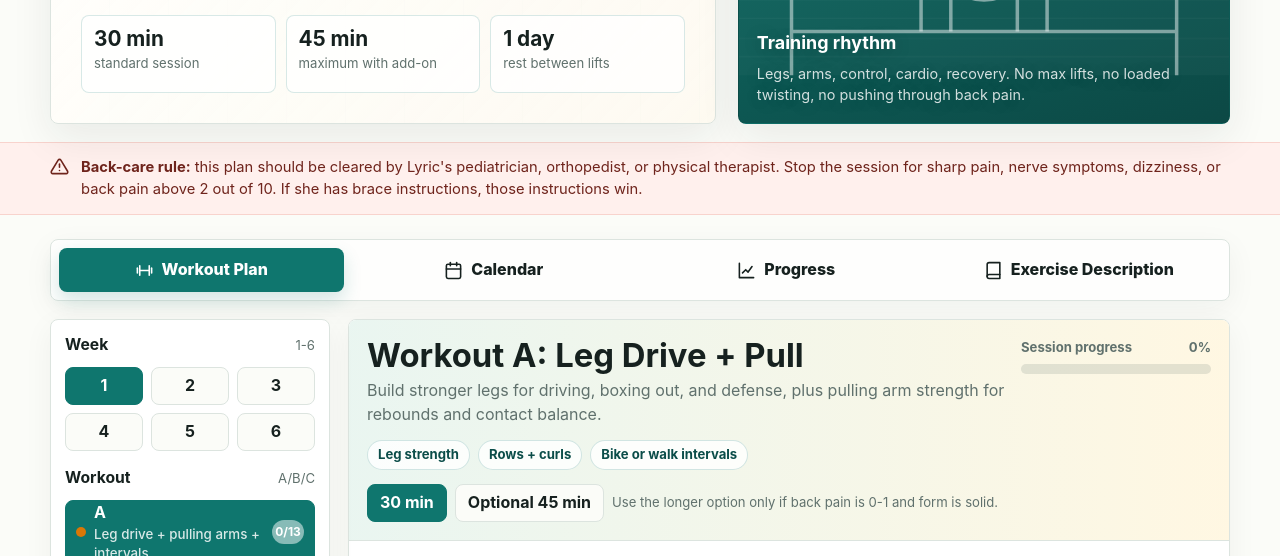
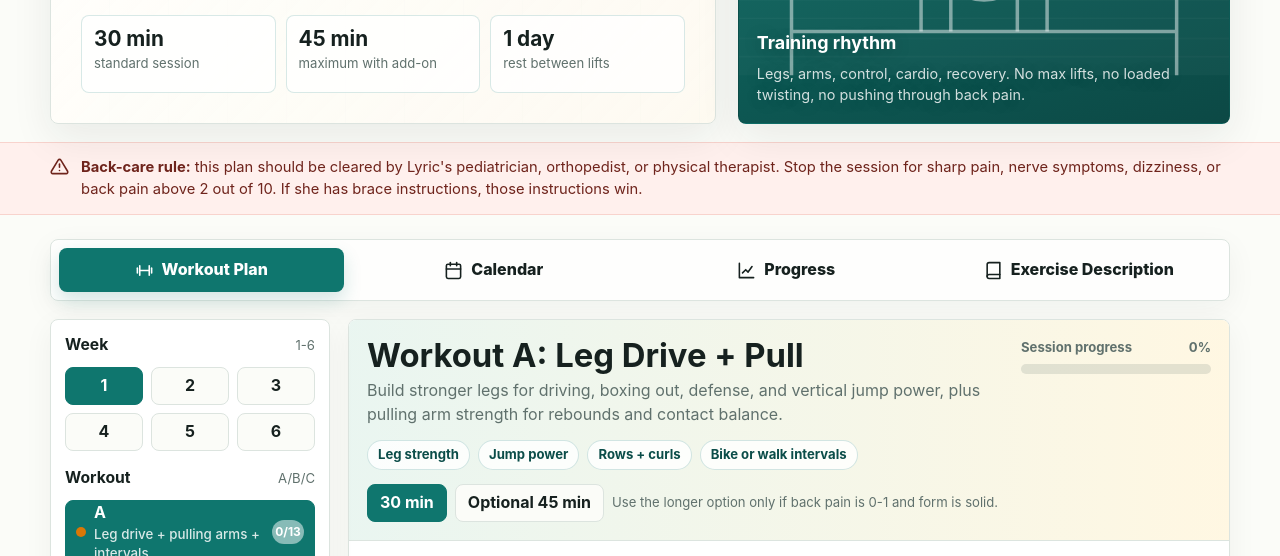
Before and after one commit to adhayes1906-coder/lyric-basketball-strength-tracker, a plain HTML site: page index.html in a window 1280 px wide. Shown: the part 386-942 px from the top of the page. Drawn offline with Linux system fonts and the light colour scheme.

Commit message:
Add files via upload

```diff
--- a/index.html
+++ b/index.html
@@ -1677,14 +1677,14 @@
   </footer>
 
   <script>
-    const storageKey = "lyric-basketball-strength-tracker-v2";
+    const storageKey = "lyric-basketball-strength-tracker-v3";
     const weeks = [1, 2, 3, 4, 5, 6];
     const plan = {
       A: {
         short: "Leg drive + pulling arms + intervals",
         title: "Workout A: Leg Drive + Pull",
-        summary: "Build stronger legs for driving, boxing out, and defense, plus pulling arm strength for rebounds and contact balance.",
-        badges: ["Leg strength", "Rows + curls", "Bike or walk intervals"],
+        summary: "Build stronger legs for driving, boxing out, defense, and vertical jump power, plus pulling arm strength for rebounds and contact balance.",
+        badges: ["Leg strength", "Jump power", "Rows + curls", "Bike or walk intervals"],
         segments: [
           {
             name: "Warm-up",
@@ -1742,6 +1742,7 @@
             items: [
               ["Wall sit", "Back relaxed against wall, knees comfortable, breathe.", "3 x 20 sec"],
               ["Calf raise", "Rise and lower slowly while holding a wall for balance.", "2 x 12"],
+              ["Squat-to-calf raise", "Stand from a mini squat and reach tall without leaving the ground.", "2 x 8"],
               ["Band row + curl", "One row, one curl, reset posture before each rep.", "2 x 8 each"]
             ]
           }
@@ -1750,8 +1751,8 @@
       B: {
         short: "Arms + single-leg balance + footwork",
         title: "Workout B: Arms + Balance",
-        summary: "Train pushing arms, shoulder control, triceps, and single-leg strength for stable cuts and controlled contact.",
-        badges: ["Push strength", "Single-leg legs", "Footwork"],
+        summary: "Train pushing arms, shoulder control, triceps, single-leg strength, and ankle spring for stable cuts and better lift.",
+        badges: ["Push strength", "Single-leg legs", "Jump mechanics", "Footwork"],
         segments: [
           {
             name: "Warm-up",
@@ -1809,6 +1810,7 @@
             items: [
               ["Push-up + triceps pair", "Incline push-up, then band triceps pressdown.", "1-2 sets each"],
               ["Reverse lunge practice", "Small controlled step, hold a chair if needed.", "2 x 5/side"],
+              ["Low pogo hops", "Tiny quiet hops from the ankles; stop if knees or back complain.", "2 x 10"],
               ["Ball handling", "Stationary pounds and crossovers without twisting hard.", "4 min"]
             ]
           }
@@ -1817,8 +1819,8 @@
       C: {
         short: "Leg power + strong arms + conditioning",
         title: "Workout C: Leg Power + Strong Arms",
-        summary: "Practice safe landing mechanics, stronger legs, pressing and pulling arms, and short conditioning bursts.",
-        badges: ["Leg power", "Press + pull arms", "Short intervals"],
+        summary: "Practice safe landing mechanics, stronger legs, vertical jump technique, pressing and pulling arms, and short conditioning bursts.",
+        badges: ["Leg power", "Vertical jump", "Press + pull arms", "Short intervals"],
         segments: [
           {
             name: "Warm-up",
@@ -1848,7 +1850,8 @@
             icon: "shield",
             items: [
               ["Bench plank", "Elbows on bench, breathe, no sagging.", "2 x 25 sec"],
-              ["Snap-down to athletic stance", "Rise onto toes, land quiet, hold posture.", "2 x 5"]
+              ["Snap-down to athletic stance", "Rise onto toes, land quiet, hold posture.", "2 x 5"],
+              ["Submax vertical jump practice", "Jump at 70-80%, land quietly, hold the landing.", "3 x 3"]
             ]
           },
           {
@@ -1876,6 +1879,7 @@
             items: [
               ["Wall sit + curl pair", "Wall sit, then light dumbbell or band curls.", "2 rounds"],
               ["Calf raise + band row pair", "Slow calf raises, then smooth band rows.", "2 x 10 each"],
+              ["Approach jump footwork", "Walk through one-two plant steps, jump lightly, land balanced.", "2 x 4"],
               ["Free throws under light fatigue", "Shoot 2, breathe, repeat.", "12-16 shots"]
             ]
           }
@@ -2325,6 +2329,9 @@
 
     function describeExercise(name) {
       const lower = name.toLowerCase();
+      if (lower.includes("vertical jump") || lower.includes("pogo") || lower.includes("approach jump") || lower.includes("squat-to-calf")) {
+        return { muscles: "Glutes, quads, calves, ankles, core", purpose: "Builds vertical jump power through leg drive, ankle spring, arm swing timing, and quiet landing control.", cue: "Keep jumps submax, land softly, and stop if back, knee, or nerve pain appears." };
+      }
       if (lower.includes("squat") || lower.includes("wall sit") || lower.includes("lunge") || lower.includes("step") || lower.includes("stance") || lower.includes("snap")) {
         return { muscles: "Quads, glutes, hamstrings, calves", purpose: "Builds leg drive, defensive stance strength, and landing control.", cue: "Keep knees tracking over toes and ribs stacked over hips." };
       }
```
Also changed, not shown: 1 other file.
